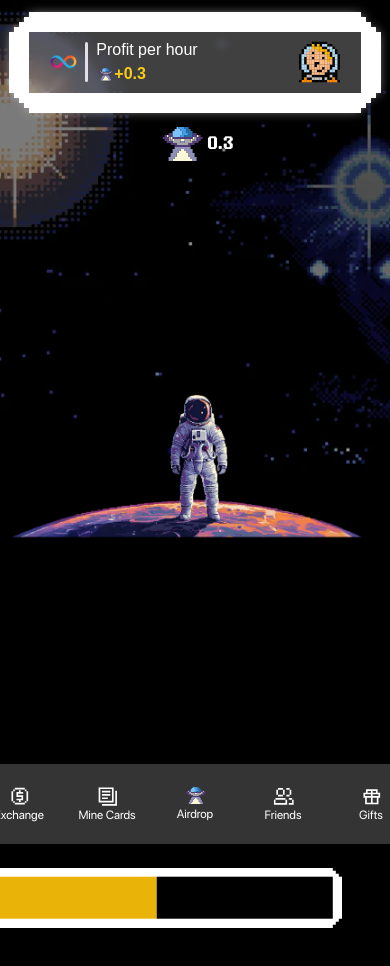
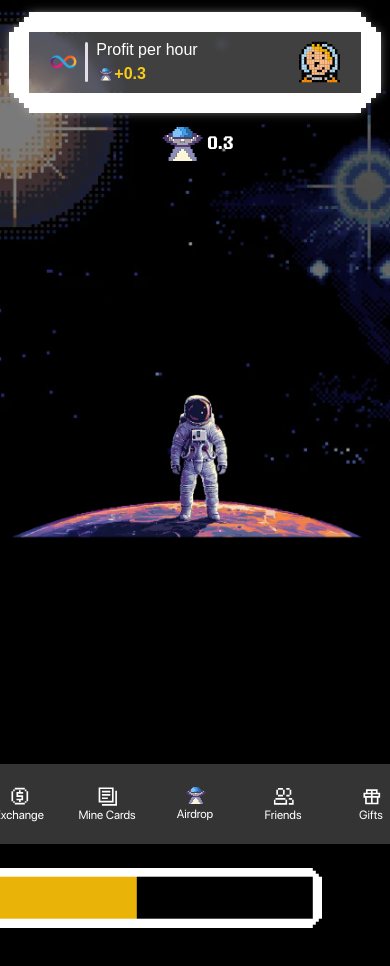
Before and after one commit to ICP-hub/StarDustAdventures, a React (Vite) app in the folder src/game_frontend/: page /dashboard/exchange in a window 390 px wide. Shown: the top 966 px of the page. Built offline with nearby package versions, Linux system fonts and the light colour scheme.

Commit message:
Progressbar mobile view

```diff
--- a/src/game_frontend/src/components/ui/Progressbar/index.css
+++ b/src/game_frontend/src/components/ui/Progressbar/index.css
@@ -37,10 +37,30 @@
     .progress-fill {
         @apply absolute left-0 bottom-0 w-full transition-all duration-300 ease-out;
     }
+  /*
+@media (max-width: 768px) {
+    .progress-bar {
+        @apply w-[26rem] h-[2rem] relative overflow-hidden sm:rotate-0 rotate-90 mr-[7rem] mt-[60rem];
+    }
+
+    }*/
 
 @media (max-width: 768px) {
     .progress-bar {
-        @apply w-6 h-[22rem] relative overflow-hidden sm:rotate-0 rotate-90 mr-[10.8rem] mt-[60rem];
+        @apply w-[26rem] h-[2rem] relative overflow-hidden sm:rotate-0 rotate-90 mr-[7rem] mt-[60rem];
+    }
+
+    }
+@media (max-width:438px) {
+    .progress-bar {
+        @apply w-3 h-[22rem] relative overflow-hidden sm:rotate-0 rotate-90 mr-[7rem] mt-[60rem];
+    }
+
+    }
+
+@media (max-width:640px) {
+    .progress-bar {
+        @apply w-3 h-[22rem] relative overflow-hidden sm:rotate-0 rotate-90 mr-[12rem] mt-[60rem];
     }
 
     }
```
